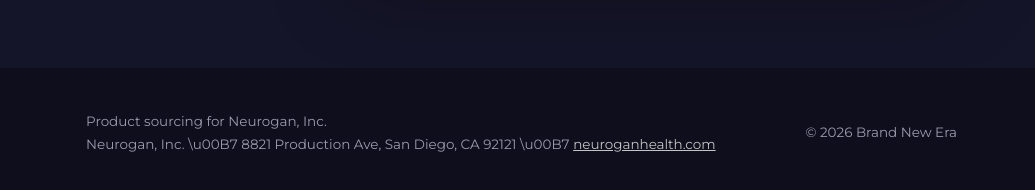
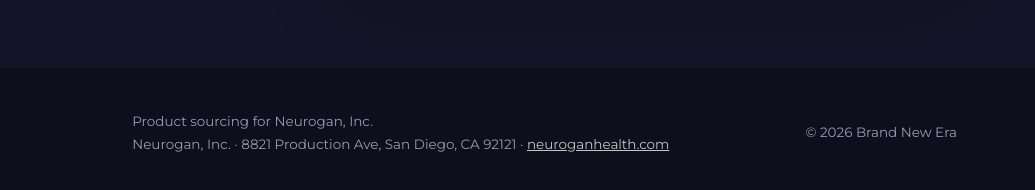
Before and after one commit to alexperiments55/brandnewera.co, a plain HTML site: page index.html in a window 1280 px wide. Shown: the part 3899-4089 px from the top of the page, 245-1280 px from the left. Drawn offline with Linux system fonts and the light colour scheme.

Commit message:
Fix footer separator characters
Co-Authored-By: Claude Opus 5.5 <noreply@anthropic.com>
Claude-Session: https://claude.ai/code/session_01MW5qfZo1JMgSgCEYvUeL6t

```diff
--- a/index.html
+++ b/index.html
@@ -277,7 +277,7 @@ h1,h2{text-wrap:balance}
 <footer>
  <div class="wrap foot">
   <img src="/assets/logo-h-dark.svg" alt="Brand New Era" width="178" height="30" loading="lazy">
-  <p>Product sourcing for Neurogan, Inc.<br>Neurogan, Inc. \u00B7 8821 Production Ave, San Diego, CA 92121 \u00B7 <a href="https://neuroganhealth.com" target="_blank" rel="noopener">neuroganhealth.com</a></p>
+  <p>Product sourcing for Neurogan, Inc.<br>Neurogan, Inc. &middot; 8821 Production Ave, San Diego, CA 92121 &middot; <a href="https://neuroganhealth.com" target="_blank" rel="noopener">neuroganhealth.com</a></p>
   <p>&copy; 2026 Brand New Era</p>
  </div>
 </footer>
```
